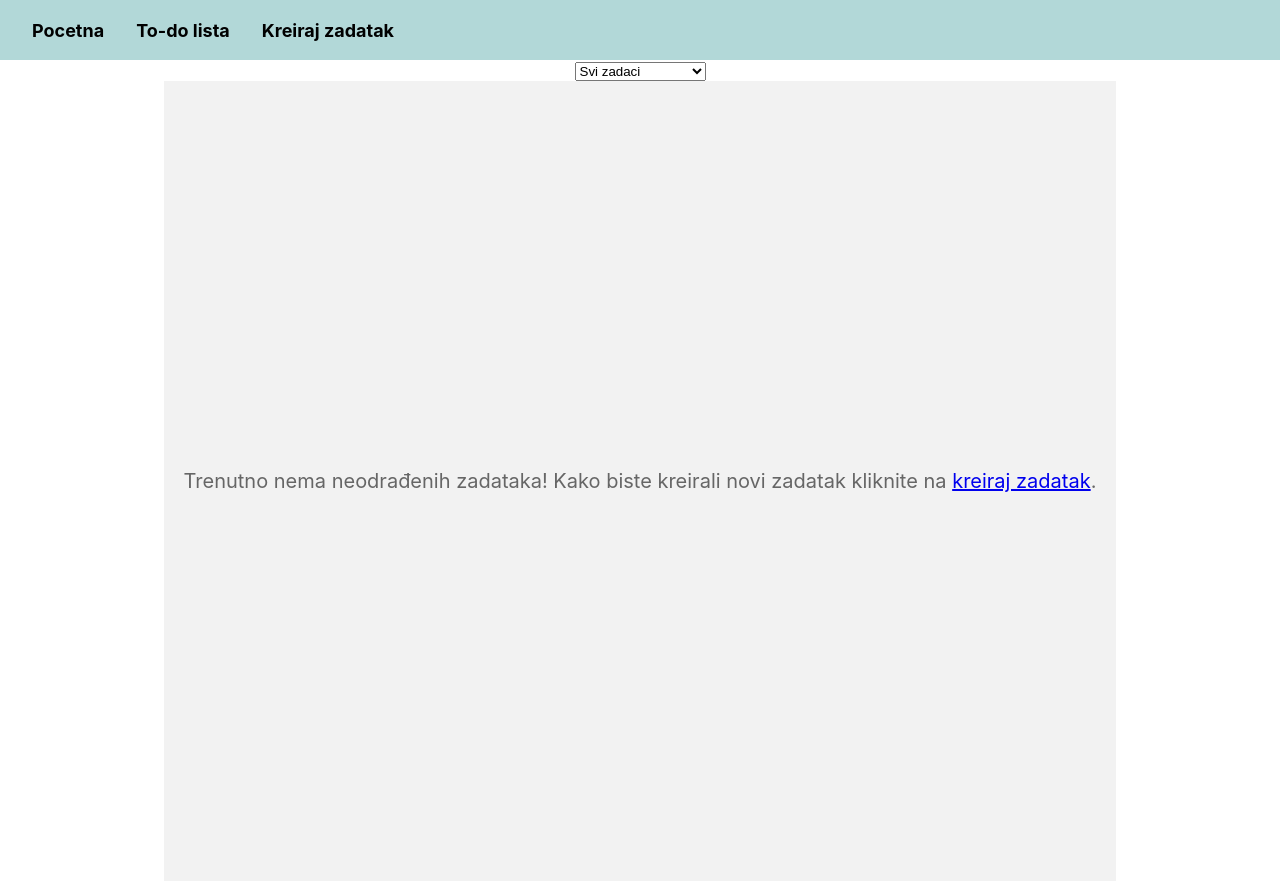
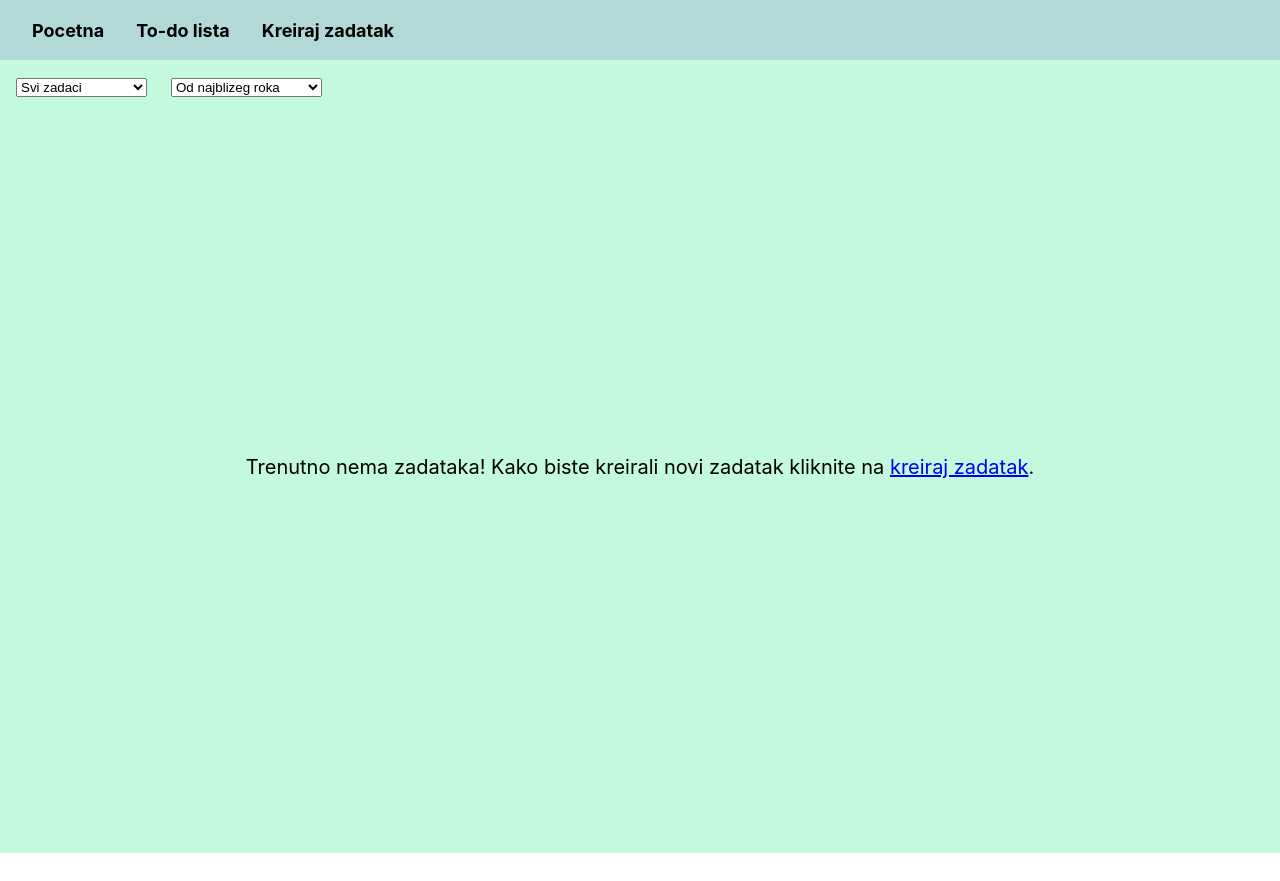
Before and after one commit to MinjaVizi/to-do-lista, a React (Create React App) app: page /to-do-lista in a window 1280 px wide. After the commit the page ends 853 px from the top, so only its background shows below. Built offline with nearby package versions, Linux system fonts and the light colour scheme.

Commit message:
dodata komponenta hitnost zadatka

```diff
--- a/src/App.js
+++ b/src/App.js
@@ -1,16 +1,27 @@
-import React, { useState } from 'react';
+import React, { useState, useEffect } from 'react';
 import './App.css';
 import Navbar from './komponente/Navbar';
 import Pocetna from './komponente/Pocetna';
 import Zadaci from './komponente/Zadaci';
-import KreirajZadatak from './komponente/KreirajZadatak'; // Dodajemo KreirajZadatak komponentu
+import KreirajZadatak from './komponente/KreirajZadatak';
+import HitnostZadatka from './komponente/HitnostZadatka'; // Dodajemo HitnostZadatka komponentu
 import { BrowserRouter as Router, Route, Routes } from 'react-router-dom';
+import FiltriranjeZadataka from './komponente/FiltriranjeZadataka';
 
 function App() {
   const [tasks, setTasks] = useState([]);
 
+  useEffect(() => {
+    const savedTasks = localStorage.getItem('tasks');
+    if (savedTasks) {
+      setTasks(JSON.parse(savedTasks));
+    }
+  }, []);
+
   const addTask = (newTask) => {
-    setTasks([...tasks, newTask]);
+    const updatedTasks = [...tasks, newTask];
+    setTasks(updatedTasks);
+    localStorage.setItem('tasks', JSON.stringify(updatedTasks));
   };
 
   return (
@@ -26,7 +37,12 @@ function App() {
 
           <Routes>
             <Route exact path="/" element={<Pocetna />} />
-            <Route path="/to-do-lista" element={<Zadaci tasks={tasks} />} />
+            <Route path="/to-do-lista" element={
+              <div>
+
+                <Zadaci tasks={tasks} />
+              </div>
+            } />
             <Route path="/kreiraj-zadatak" element={<KreirajZadatak addTask={addTask} />} />
           </Routes>
         </body>
--- a/src/komponente/FiltriranjeZadataka.jsx
+++ b/src/komponente/FiltriranjeZadataka.jsx
@@ -1,4 +1,3 @@
-// FiltriranjeZadataka.jsx
 import React, { useState } from 'react';
 
 const FiltriranjeZadataka = ({ filterTasks }) => {
--- /dev/null
+++ b/src/komponente/HitnostZadatka.jsx
@@ -0,0 +1,24 @@
+import React, { useState } from 'react';
+
+const HitnostZadatka = ({ filterTasks }) => {
+  const [sortOption, setSortOption] = useState('datum-najranije');
+
+  const handleSortChange = (e) => {
+    setSortOption(e.target.value);
+    filterTasks(e.target.value);
+  };
+
+  return (
+    <div style={{ display: 'flex', gap: '1em', alignItems: 'center' }}>
+      <form>
+        <select value={sortOption} onChange={handleSortChange} id="sort">
+          <option value="datum-najranije">Od najblizeg roka</option>
+          <option value="datum-najkasnije">Od najkasnijeg roka</option>
+          <option value="istekao-rok">Istekao rok obavljanja</option>
+        </select>
+      </form>
+    </div>
+  );
+};
+
+export default HitnostZadatka;
--- a/src/komponente/JedanZadatak.jsx
+++ b/src/komponente/JedanZadatak.jsx
@@ -1,6 +1,6 @@
 import React from 'react';
 
-const JedanZadatak = ({ task, handleToggleCompleted, showCompleted }) => {
+const JedanZadatak = ({ task, handleToggleCompleted, handleDeleteTask }) => {
   const { id, text, opis, rok, completed } = task;
 
   const handleToggle = () => {
@@ -19,16 +19,19 @@ const JedanZadatak = ({ task, handleToggleCompleted, showCompleted }) => {
         marginBottom: '2em',
       }}
     >
-      <h3 style={{ marginBottom: '0.5em', textDecoration: completed && showCompleted ? 'line-through' : 'none' }}>
+      <h3 style={{ marginBottom: '0.5em', textDecoration: completed ? 'line-through' : 'none' }}>
         {text}
       </h3>
-      <p style={{ textDecoration: completed && showCompleted ? 'line-through' : 'none' }}>{opis}</p>
+      <p style={{ textDecoration: completed ? 'line-through' : 'none' }}>{opis}</p>
       <p>Rok za obavljanje: {rok}</p>
-      {showCompleted && ( // Show the button only when "Završeni zadaci" or "Svi zadaci" filter is selected
-        <button onClick={handleToggle} className="task-button done">
+      <div style={{ display: 'flex', gap: '1em' }}>
+        <button onClick={handleToggle} className={`task-button done`}>
           Završeno
         </button>
-      )}
+        <button onClick={() => handleDeleteTask(id)} className={`task-button delete`}>
+          Obriši
+        </button>
+      </div>
     </div>
   );
 };
--- a/src/komponente/KreirajZadatak.jsx
+++ b/src/komponente/KreirajZadatak.jsx
@@ -10,6 +10,10 @@ const KreirajZadatak = ({ addTask }) => {
 
   const handleSubmit = (e) => {
     e.preventDefault();
+    if (naslov.trim() === '' || opis.trim() === '' || rok.trim() === '') {
+      alert('Morate popuniti sva polja pre nego što dodate zadatak.');
+      return;
+    }
     const newTask = {
       id: Math.random(),
       text: naslov,
@@ -26,6 +30,8 @@ const KreirajZadatak = ({ addTask }) => {
     setOpis('');
     setRok('');
   };
+
+  const isDisabled = naslov.trim() === '' || opis.trim() === '' || rok.trim() === '';
 
   return (
     <div style={{
@@ -101,10 +107,11 @@ const KreirajZadatak = ({ addTask }) => {
                 padding: '0.5em 1em',
                 border: 'none',
                 borderRadius: '4px',
-                backgroundColor: '#007BFF',
+                backgroundColor: isDisabled ? '#ccc' : '#007BFF',
                 color: '#fff',
-                cursor: 'pointer',
+                cursor: isDisabled ? 'not-allowed' : 'pointer',
               }}
+              disabled={isDisabled}
             >
               Dodaj na to-do listu
             </button>
--- a/src/komponente/Pocetna.jsx
+++ b/src/komponente/Pocetna.jsx
@@ -14,7 +14,7 @@ const Pocetna = () => {
           Kreiranje To-Do liste nikada nije bilo lakše. Na stranici "Kreiraj zadatak", unesite naziv zadatka, opis zadatka i rok za obavljanje, a zatim jednostavno kliknite na "Dodaj na To-Do listu". Vaš zadatak će biti automatski dodat na listu, spremna za praćenje.
           <br />
           <br />
-          Na stranici "To-Do lista", možete pregledno videti sve vaše zadatke u obliku kartica, sa nazivom, opisom i rokom za obavljanje. Možete označiti zadatke kao završene, ili ih jednostavno obrisati kada više nisu potrebni.
+          Na stranici "To-Do lista", možete pregledno videti sve vaše zadatke u obliku kartica, sa nazivom, opisom i rokom za obavljanje, a možete ih označiti i kao završene.
           <br />
           <br />
           Spremni ste da organizujete svoj život i postignete sve svoje ciljeve? Počnite sa kreiranjem svoje To-Do liste odmah!
--- a/src/komponente/Zadaci.jsx
+++ b/src/komponente/Zadaci.jsx
@@ -1,11 +1,19 @@
-import React, { useState } from 'react';
+import React, { useState, useEffect } from 'react';
 import { Link } from 'react-router-dom';
 import JedanZadatak from './JedanZadatak';
 import FiltriranjeZadataka from './FiltriranjeZadataka';
+import HitnostZadatka from './HitnostZadatka'; // Dodajemo HitnostZadatka komponentu
 
 const Zadaci = ({ tasks }) => {
   const [taskList, setTaskList] = useState(tasks);
-  const [filterOption, setFilterOption] = useState('svi'); // Track the selected filter option
+
+  useEffect(() => {
+    setTaskList(tasks);
+  }, [tasks]);
+
+  const initialValue = 'svi';
+  const [filterOption, setFilterOption] = useState(initialValue);
+  const [sortOption, setSortOption] = useState('datum-najranije'); // Define the sortOption state
 
   const handleTaskToggle = (id) => {
     const updatedTasks = taskList.map((task) => {
@@ -15,40 +23,72 @@ const Zadaci = ({ tasks }) => {
       return task;
     });
     setTaskList(updatedTasks);
+    localStorage.setItem('tasks', JSON.stringify(updatedTasks));
+  };
+
+  const handleDeleteTask = (id) => {
+    const updatedTasks = taskList.filter((task) => task.id !== id);
+    setTaskList(updatedTasks);
+    localStorage.setItem('tasks', JSON.stringify(updatedTasks));
+  };
+
+  const applyFilter = () => {
+    if (filterOption === 'zavrseni') {
+      const filteredTasks = taskList.filter((task) => task.completed);
+      return filteredTasks;
+    } else if (filterOption === 'nezavrseni') {
+      const filteredTasks = taskList.filter((task) => !task.completed);
+      return filteredTasks;
+    } else {
+      return taskList;
+    }
   };
 
   const handleFilterChange = (filterOption) => {
-    if (filterOption === 'zavrseni') {
-      const filteredTasks = tasks.filter((task) => task.completed);
-      setTaskList(filteredTasks);
-    } else if (filterOption === 'nezavrseni') {
-      const filteredTasks = tasks.filter((task) => !task.completed);
-      setTaskList(filteredTasks);
-    } else {
-      setTaskList(tasks); // Show all tasks when "Svi zadaci" is selected
-    }
-    setFilterOption(filterOption); // Update the selected filter option
+    setFilterOption(filterOption);
   };
 
-  const showCompleted = filterOption === 'svi' || filterOption === 'zavrseni'; // Determine whether completed tasks should be shown
+  const handleSortChange = (sortOption) => { // Define the handleSortChange function
+    setSortOption(sortOption);
+    // Logic to sort the tasks based on the selected sort option
+  };
+
+  const filteredTasks = applyFilter();
+
+
+  useEffect(() => {
+    // Učitavanje podataka iz localStorage kada se komponenta montira
+    const storedTasks = localStorage.getItem('tasks');
+    if (storedTasks) {
+      setTaskList(JSON.parse(storedTasks));
+    }
+  }, []);
 
   return (
-    <div style={{ display: 'flex', flexDirection: 'column', alignItems: 'center' }}>
-      <FiltriranjeZadataka filterTasks={handleFilterChange} />
-      {taskList.length > 0 ? (
+    <div style={{ padding: '1em', backgroundColor: '#C3F9DC' }}>
+      <div className="navbar">
+        {/* Navbar content */}
+      </div>
+      <div style={{ display: 'flex', gap: '1.5em', alignItems: 'center' }}>
+        <FiltriranjeZadataka filterTasks={handleFilterChange} />
+        <HitnostZadatka filterTasks={handleSortChange} />
+      </div>
+      {filteredTasks.length === 0 ? (
+        <div style={{ display: 'flex', flexDirection: 'column', alignItems: 'center', justifyContent: 'center', minHeight: 'calc(100vh - 60px)' }}>
+          <p style={{ fontSize: '20px', color: '#000', maxWidth: '800px', textAlign: 'center' }}>
+            Trenutno nema zadataka! Kako biste kreirali novi zadatak kliknite na <Link to="/kreiraj-zadatak">kreiraj zadatak</Link>.
+          </p>
+        </div>
+      ) : (
         <div style={{ display: 'flex', flexWrap: 'wrap', justifyContent: 'space-between' }}>
-          {taskList.map((task) => (
+          {filteredTasks.map((task) => (
             <JedanZadatak
               key={task.id}
               task={task}
               handleToggleCompleted={handleTaskToggle}
-              showCompleted={showCompleted} // Pass the showCompleted prop to JedanZadatak component
+              handleDeleteTask={handleDeleteTask}
             />
           ))}
-        </div>
-      ) : (
-        <div style={{ display: 'flex', flexDirection: 'column', alignItems: 'center', backgroundColor: '#f2f2f2', height: '100vh', justifyContent: 'center' }}>
-          <p style={{ fontSize: '20px', color: '#666', margin: '1em' }}>Trenutno nema neodrađenih zadataka! Kako biste kreirali novi zadatak kliknite na <Link to="/kreiraj-zadatak">kreiraj zadatak</Link>.</p>
         </div>
       )}
     </div>
```
Also changed, not shown: src/App.css (+27 -37 lines), src/logo.svg (added), 1 other file (tests, documents, lock files or other folders).
